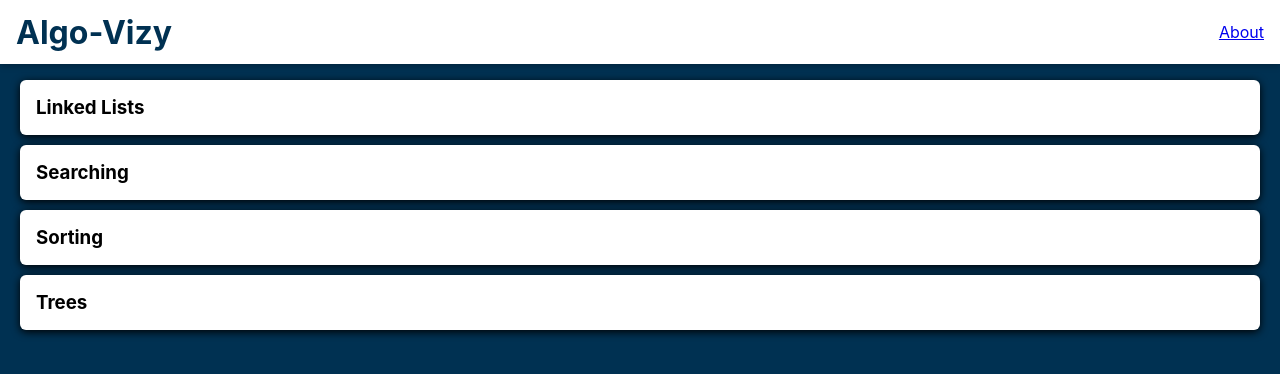
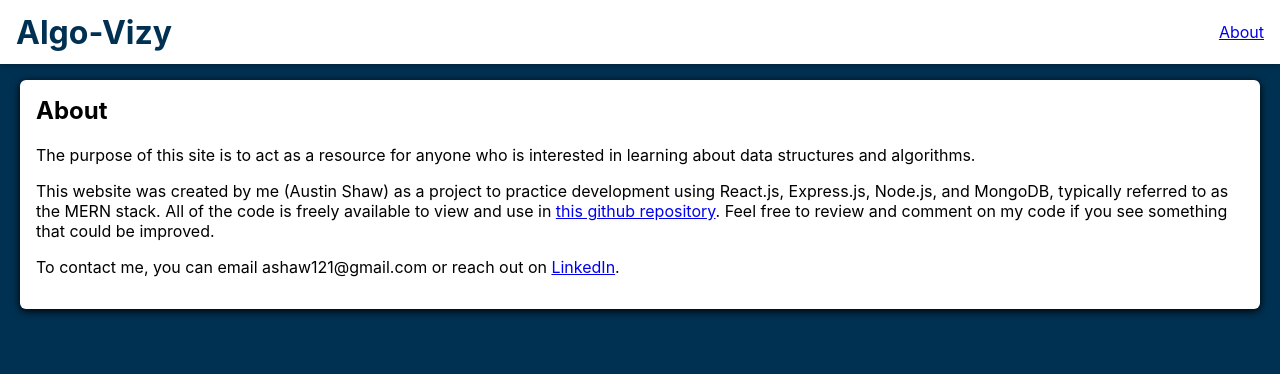
Before and after one commit to ashaw121/algo-vizy, a React (Create React App) app in the folder algo-vizy/: page /about in a window 1280 px wide. Shown: the top 374 px of the page. Built offline with nearby package versions, Linux system fonts and the light colour scheme.

Commit message:
Added an about page and started filling in some info. Still needs to be finalized.

```diff
--- a/algo-vizy/src/App.js
+++ b/algo-vizy/src/App.js
@@ -3,7 +3,7 @@ import { Route, Routes } from 'react-router-dom';
 
 import Sections from './sections/pages/Sections';
 import MainNavigation from './shared/components/Navigation/MainNavigation';
-import Sorting from './sorting/pages/Sorting';
+import About from './about/pages/About';
 import './App.css';
 
 function App() {
@@ -13,7 +13,7 @@ function App() {
       <main>
         <Routes>
           <Route path='/' element={<Sections />} />
-          <Route path='/sorting/' exact element={<Sorting />} />
+          <Route path='/about/' exact element={<About />} />
           <Route path='*' element={<Sections />} />
         </Routes>
       </main>
--- /dev/null
+++ b/algo-vizy/src/about/components/AboutContent.css
@@ -0,0 +1,3 @@
+.about__title {
+  margin-top: 0;
+}
--- /dev/null
+++ b/algo-vizy/src/about/components/AboutContent.js
@@ -0,0 +1,44 @@
+import React from 'react';
+
+import Card from '../../shared/components/UIElements/Card';
+import './AboutContent.css';
+
+function AboutContent(props) {
+  return (
+    <Card className='about__content'>
+      <h2 className='about__title'>About</h2>
+      <p>
+        The purpose of this site is to act as a resource for anyone who is
+        interested in learning about data structures and algorithms.
+      </p>
+      <p>
+        This website was created by me (Austin Shaw) as a project to practice
+        development using React.js, Express.js, Node.js, and MongoDB, typically
+        referred to as the MERN stack. All of the code is freely available to
+        view and use in{' '}
+        <a
+          href='https://github.com/ashaw121/algo-vizy'
+          target='_blank'
+          rel='noreferrer'
+        >
+          this github repository
+        </a>
+        . Feel free to review and comment on my code if you see something that
+        could be improved.
+      </p>
+      <p>
+        To contact me, you can email ashaw121@gmail.com or reach out on{' '}
+        <a
+          href='https://www.linkedin.com/in/austin-shaw-2724b58b/'
+          target='_blank'
+          rel='noreferrer'
+        >
+          LinkedIn
+        </a>
+        .
+      </p>
+    </Card>
+  );
+}
+
+export default AboutContent;
--- /dev/null
+++ b/algo-vizy/src/about/pages/About.js
@@ -0,0 +1,9 @@
+import React from 'react';
+
+import AboutContent from '../components/AboutContent';
+
+function About(props) {
+  return <AboutContent />;
+}
+
+export default About;
--- a/algo-vizy/src/sections/components/SectionsList.css
+++ b/algo-vizy/src/sections/components/SectionsList.css
@@ -1,3 +1,3 @@
 .sections-list {
-  padding: 0 20px;
+  padding: 0;
 }
--- a/algo-vizy/src/shared/components/UIElements/Card.css
+++ b/algo-vizy/src/shared/components/UIElements/Card.css
@@ -1,5 +1,5 @@
 .card {
-  margin: 0;
+  margin: 0 20px;
   box-shadow: 0 2px 8px;
   border-radius: 6px;
   padding: 1rem;
```
